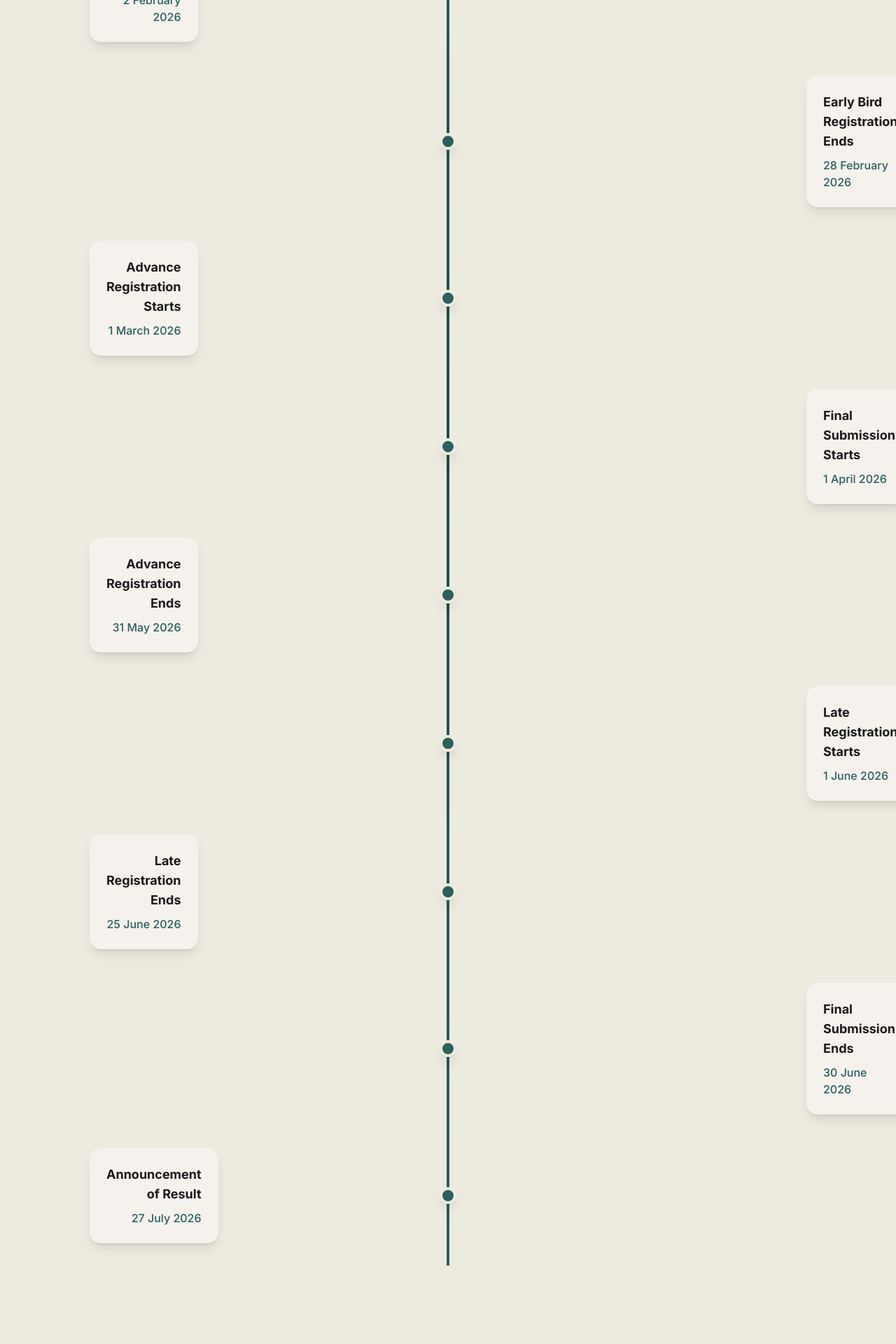
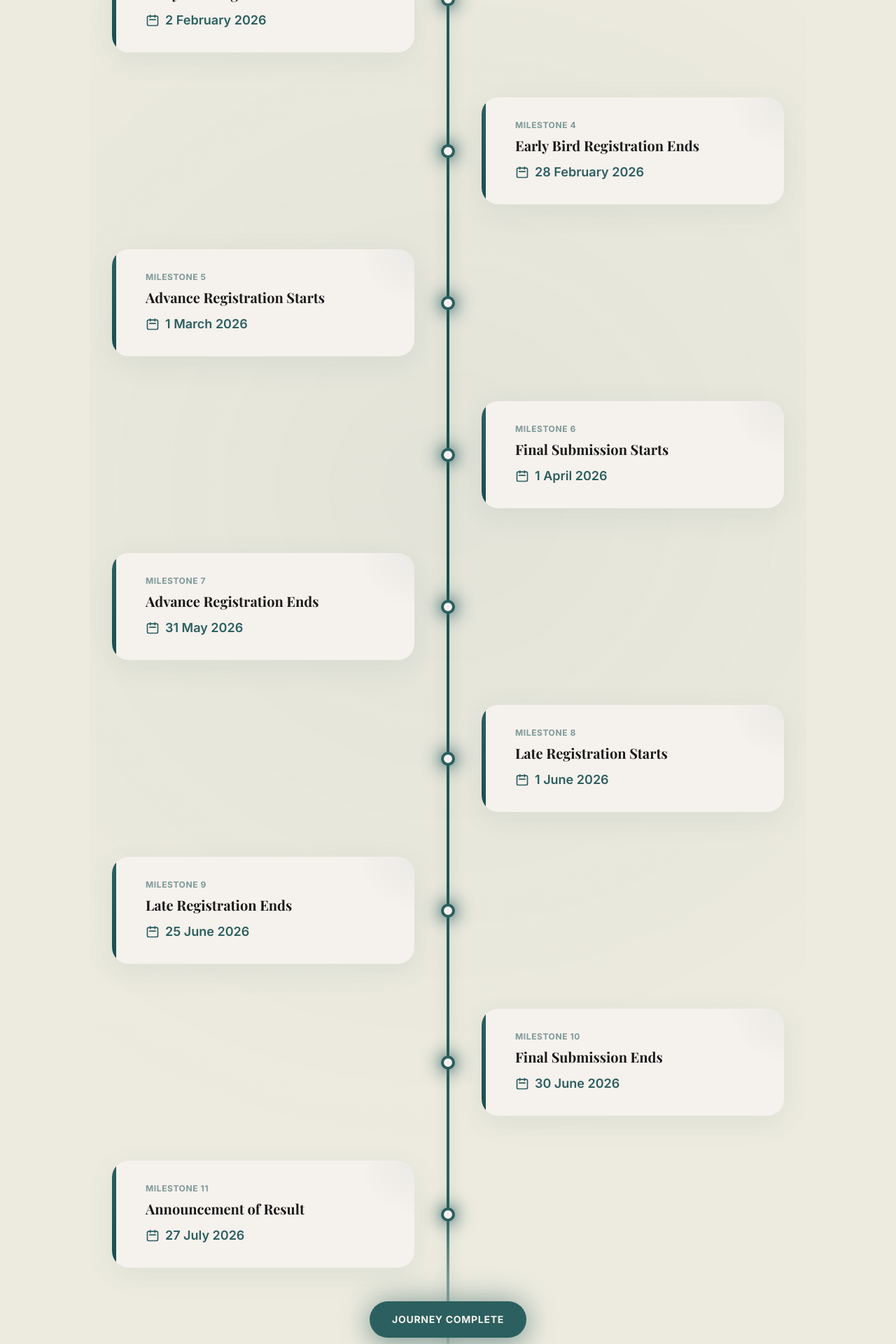
Before and after one commit to rd6260/mindrain, a Next.js app: page /competition/imaginative-home-2025-2026 in a window 1280 px wide. Shown: the part 2560-4480 px from the top of the page at 70% size. Built offline with nearby package versions, Linux system fonts and the light colour scheme.

Commit message:
upgrade(ui): timeline

```diff
--- a/components/Timeline.tsx
+++ b/components/Timeline.tsx
@@ -1,60 +1,165 @@
 import { colors } from '@/utils/colors';
 import { ImportantDate } from '@/types';
 
+// Timeline data
+const importantDates: ImportantDate[] = [
+  { label: 'Campaign Start Date', date: '25 January 2026' },
+  { label: 'Competition Starts', date: '2 February 2026' },
+  { label: 'Early Bird Registration Starts', date: '2 February 2026' },
+  { label: 'Early Bird Registration Ends', date: '28 February 2026' },
+  { label: 'Advance Registration Starts', date: '1 March 2026' },
+  { label: 'Final Submission Starts', date: '1 April 2026' },
+  { label: 'Advance Registration Ends', date: '31 May 2026' },
+  { label: 'Late Registration Starts', date: '1 June 2026' },
+  { label: 'Late Registration Ends', date: '25 June 2026' },
+  { label: 'Final Submission Ends', date: '30 June 2026' },
+  { label: 'Announcement of Result', date: '27 July 2026' },
+];
+
 interface TimelineProps {
-  dates: ImportantDate[];
+  dates?: ImportantDate[];
 }
 
-export default function Timeline({ dates }: TimelineProps) {
+export default function Timeline({ dates = importantDates }: TimelineProps) {
   return (
-    <div className="relative py-8">
-      {/* Timeline line */}
+    <div className="relative py-16 px-4 md:px-8 overflow-hidden">
+      {/* Animated background gradient */}
       <div
-        className="absolute left-4 md:left-1/2 top-0 bottom-0 w-1 -translate-x-1/2"
+        className="absolute inset-0 opacity-5"
         style={{
-          background: `linear-gradient(180deg, ${colors.accent}, ${colors.accentHover}, ${colors.accent})`
+          background: `radial-gradient(circle at 50% 50%, ${colors.accent}, transparent 70%)`
+        }}
+      />
+
+      {/* Timeline connector line */}
+      <div
+        className="absolute left-8 md:left-1/2 top-0 bottom-0 w-0.5 md:w-1 -translate-x-1/2"
+        style={{
+          background: `linear-gradient(180deg, transparent, ${colors.accent} 10%, ${colors.accentHover} 50%, ${colors.accent} 90%, transparent)`,
+          boxShadow: `0 0 20px ${colors.accent}40`
         }}
       />
 
       {/* Timeline items */}
-      <div className="space-y-12">
-        {dates.map((item, index) => (
+      <div className="relative space-y-8 md:space-y-16">
+        {dates.map((item, index) => {
+          const isLeft = index % 2 === 0;
+
+          return (
             <div
               key={index}
-            className={`relative flex items-center ${
-              index % 2 === 0 ? 'md:flex-row' : 'md:flex-row-reverse'
-            } flex-row animate-fade-in-up`}
+              className="relative flex items-center animate-fade-in-up"
               style={{ animationDelay: `${index * 0.1}s` }}
             >
-            {/* Dot */}
-            <div className="absolute left-4 md:left-1/2 -translate-x-1/2 z-10">
+              {/* Timeline node with pulse effect */}
+              <div className="absolute left-8 md:left-1/2 -translate-x-1/2 z-20">
+                <div className="relative">
+                  {/* Pulsing ring */}
                   <div
-                className="w-6 h-6 rounded-full border-4 shadow-lg transition-transform hover:scale-125"
+                    className="absolute inset-0 rounded-full animate-ping"
                     style={{
                       backgroundColor: colors.accent,
-                  borderColor: colors.background
+                      opacity: 0.3
                     }}
                   />
+                  {/* Outer glow ring */}
+                  <div
+                    className="absolute -inset-2 rounded-full blur-md"
+                    style={{
+                      backgroundColor: colors.accent,
+                      opacity: 0.4
+                    }}
+                  />
+                  {/* Main dot */}
+                  <div
+                    className="relative w-5 h-5 rounded-full border-4 transition-all duration-300 hover:scale-150"
+                    style={{
+                      backgroundColor: colors.white,
+                      borderColor: colors.accent,
+                      boxShadow: `0 0 15px ${colors.accent}80`
+                    }}
+                  >
+                    {/* Inner dot */}
+                    <div
+                      className="absolute inset-1.5 rounded-full"
+                      style={{ backgroundColor: colors.accent }}
+                    />
+                  </div>
+                </div>
               </div>
 
-            {/* Content */}
+              {/* Content card */}
               <div
-              className={`ml-16 md:ml-0 ${
-                index % 2 === 0 ? 'md:pr-[52%] md:text-right' : 'md:pl-[52%] md:text-left'
-              } md:w-1/2 w-full`}
+                className={`
+                  ml-20 md:ml-0 w-full
+                  ${isLeft ? 'md:pr-[calc(50%+3rem)] md:flex md:justify-end' : 'md:pl-[calc(50%+3rem)]'}
+                `}
               >
                 <div
-                className="inline-block rounded-2xl p-6 shadow-lg hover-lift"
-                style={{ backgroundColor: colors.white }}
+                  className="group relative max-w-md w-full"
                 >
-                <p
-                  className="font-bold text-lg mb-2"
+                  {/* Hover glow effect */}
+                  <div
+                    className="absolute -inset-1 rounded-3xl opacity-0 group-hover:opacity-100 blur-xl transition-opacity duration-500"
+                    style={{
+                      background: `linear-gradient(135deg, ${colors.accent}40, ${colors.accentHover}40)`
+                    }}
+                  />
+
+                  {/* Card */}
+                  <div
+                    className="relative rounded-3xl p-6 md:p-8 transition-all duration-300 group-hover:translate-y-[-4px] overflow-hidden"
+                    style={{
+                      backgroundColor: colors.white,
+                      boxShadow: `0 10px 40px ${colors.accent}15`
+                    }}
+                  >
+                    {/* Accent bar */}
+                    <div
+                      className="absolute top-0 left-0 w-1.5 h-full transition-all duration-300 group-hover:w-2"
+                      style={{
+                        background: `linear-gradient(180deg, ${colors.accent}, ${colors.accentHover})`
+                      }}
+                    />
+
+                    {/* Decorative corner element */}
+                    <div
+                      className="absolute top-0 right-0 w-20 h-20 opacity-5"
+                      style={{
+                        background: `radial-gradient(circle at top right, ${colors.accent}, transparent 70%)`
+                      }}
+                    />
+
+                    {/* Content */}
+                    <div className="relative pl-4">
+                      <div
+                        className="text-xs font-bold uppercase tracking-wider mb-2 opacity-60"
+                        style={{ color: colors.accent }}
+                      >
+                        Milestone {index + 1}
+                      </div>
+                      <h3
+                        className="text-lg md:text-xl font-bold mb-3 leading-tight"
                         style={{ color: colors.textPrimary }}
                       >
                         {item.label}
-                </p>
+                      </h3>
+                      <div className="flex items-center gap-2">
+                        <svg
+                          className="w-5 h-5 flex-shrink-0"
+                          fill="none"
+                          stroke={colors.accent}
+                          viewBox="0 0 24 24"
+                        >
+                          <path
+                            strokeLinecap="round"
+                            strokeLinejoin="round"
+                            strokeWidth={2}
+                            d="M8 7V3m8 4V3m-9 8h10M5 21h14a2 2 0 002-2V7a2 2 0 00-2-2H5a2 2 0 00-2 2v12a2 2 0 002 2z"
+                          />
+                        </svg>
                         <p
-                  className="text-base font-medium"
+                          className="text-base md:text-lg font-semibold"
                           style={{ color: colors.accent }}
                         >
                           {item.date}
@@ -62,7 +167,36 @@ export default function Timeline({ dates }: TimelineProps) {
                       </div>
                     </div>
                   </div>
-        ))}
+                </div>
+              </div>
+            </div>
+          );
+        })}
+      </div>
+
+      {/* End marker */}
+      <div className="flex justify-center mt-12">
+        <div
+          className="relative"
+        >
+          <div
+            className="absolute inset-0 rounded-full blur-xl animate-pulse"
+            style={{
+              backgroundColor: colors.accent,
+              opacity: 0.3
+            }}
+          />
+          <div
+            className="relative px-8 py-4 rounded-full font-bold text-sm uppercase tracking-wider"
+            style={{
+              backgroundColor: colors.accent,
+              color: colors.white,
+              boxShadow: `0 10px 30px ${colors.accent}40`
+            }}
+          >
+            Journey Complete
+          </div>
+        </div>
       </div>
     </div>
   );
```
Lines whose indentation alone changed are shown as unchanged.
